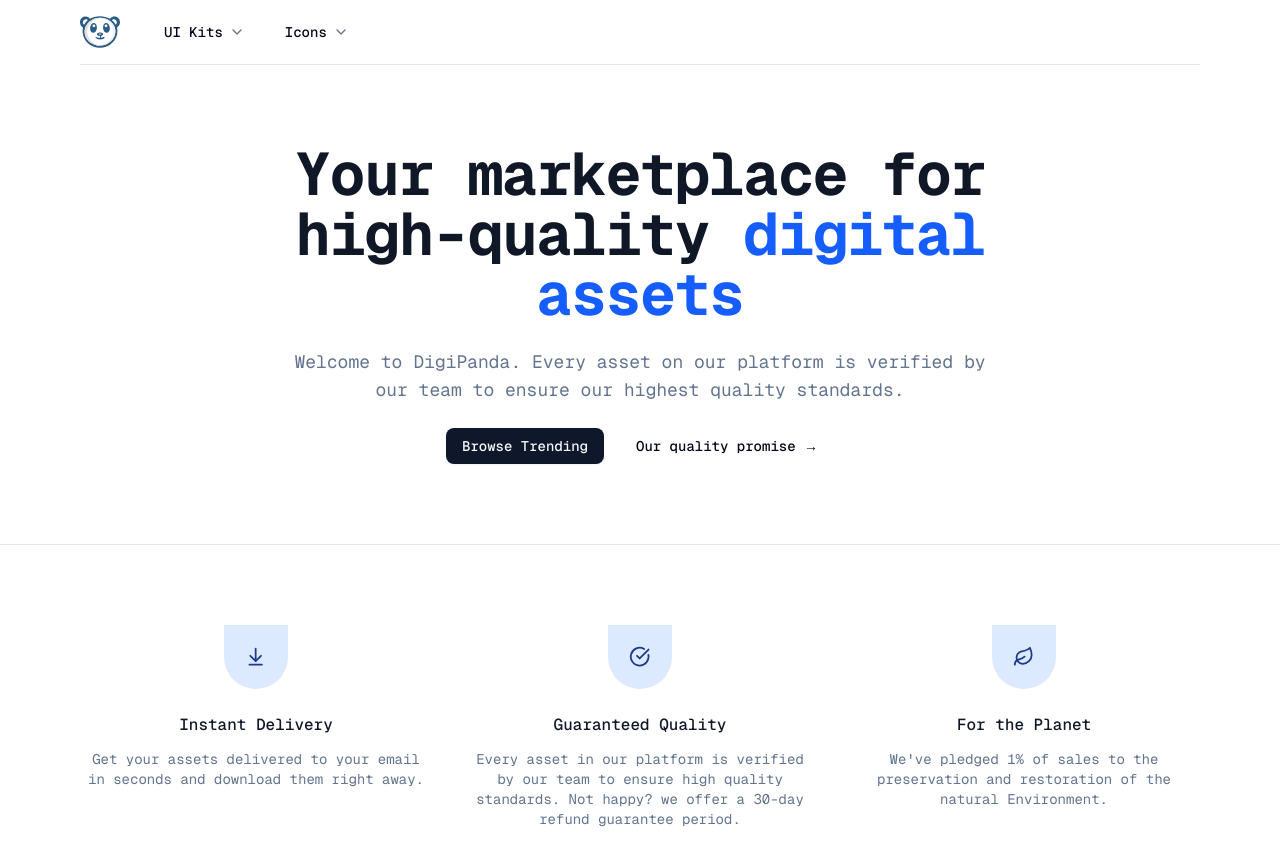
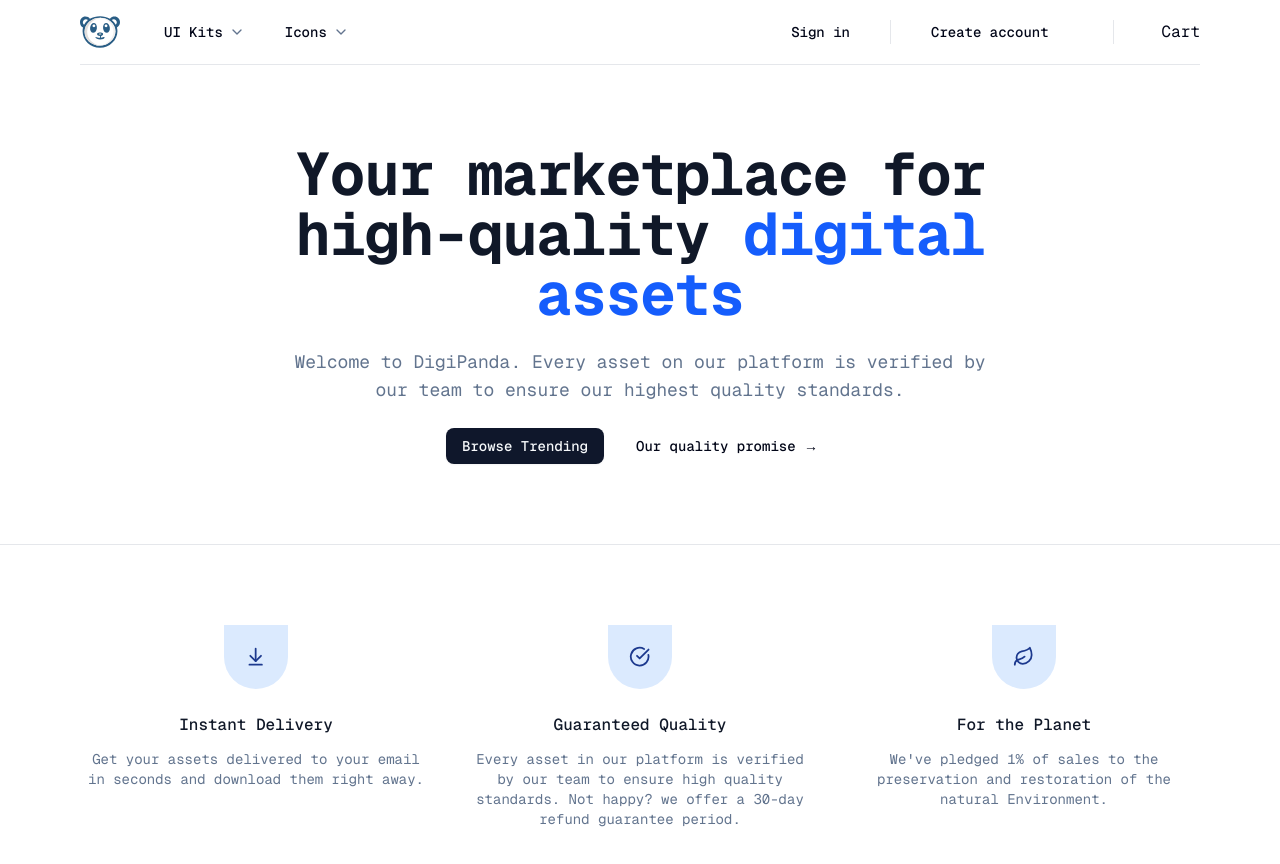
Before and after one commit to M0hitThapa/DigiPanda, a Next.js app: page / in a window 1280 px wide. Shown: the top 864 px of the page. Built offline with nearby package versions, Linux system fonts and the light colour scheme.

Commit message:
added all links in the navbar

```diff
--- /dev/null
+++ b/src/components/Cart.tsx
@@ -0,0 +1,9 @@
+import React from 'react'
+
+function Cart() {
+  return (
+    <div>Cart</div>
+  )
+}
+
+export default Cart
--- a/src/components/NavItems.tsx
+++ b/src/components/NavItems.tsx
@@ -1,13 +1,25 @@
 "use client"
 
 import { PRODUCT_CATRGORIES } from "@/config"
-import { useRef, useState } from "react"
+import { useEffect, useRef, useState } from "react"
 import NavItem from "./NavItem"
 import { useOnClickOutside } from "@/hooks/use-on-click-outside"
 
 
 const NavItems = () => {
     const [activeIndex, setActiveIndex] = useState<null | number>(null)
+
+    useEffect(() => {
+        const handler = (e: KeyboardEvent) => {
+            if(e.key === "Escape") {
+                setActiveIndex(null)
+            }
+        }
+        document.addEventListener("keydown", handler)
+        return () => {
+            document.removeEventListener("keydown",handler)
+        }
+    }, [])
 
     const isAnyOpen = activeIndex !== null
 
--- a/src/components/Navbar.tsx
+++ b/src/components/Navbar.tsx
@@ -2,8 +2,12 @@ import Link from "next/link"
 import MaxWidthWrapper from "./MaxWidthWrapper"
 import { Icons } from "./Icons"
 import NavItems from "./NavItems"
+import { buttonVariants } from "./ui/button"
+import Cart from "./Cart"
 
 const Navbar = () => {
+
+    const user = null
     return(
         <div className="bg-white sticky z-50 top-0 inset-x-0 h-16">
             <header className="relative bg-white">
@@ -26,6 +30,28 @@ const Navbar = () => {
               </div>
 
                             <div className="hidden z-50 lg:ml-8 lg:block lg:self-stretch"></div>
+                            <div className="ml-auto flex items-center">
+
+                                <div className="hidden lg:flex lg:flex-1 lg:items-center lg:justify-end lg:space-x-6">
+                                    {user ? null :( <Link href="/sign-in" className={buttonVariants({variant:'ghost',})}>
+                                    Sign in</Link>)}
+
+                                    {user ? null:( <span className="h-6 w-px bg-gray-200" aria-hidden='true'></span> )}
+
+                                    {user ? <p></p> : (<Link href='/sign-up' className={buttonVariants({variant:"ghost",})}>Create account</Link>)}
+
+                                    {user ? <span className="h-6 w-px bg-gray-200" aria-hidden='true'></span>: null}
+
+                                    {user ? null :( <div className="flex lg:ml-6">
+                                        <span className="h-6 w-px bg-gray-200" aria-hidden='true'></span></div>)}
+
+                                        <div className="ml-4 flow-root lg:ml-6">
+                                            <Cart />
+                                        </div>
+
+
+                                </div>
+                            </div>
                         </div>
                     </div>
                 </MaxWidthWrapper>
```
